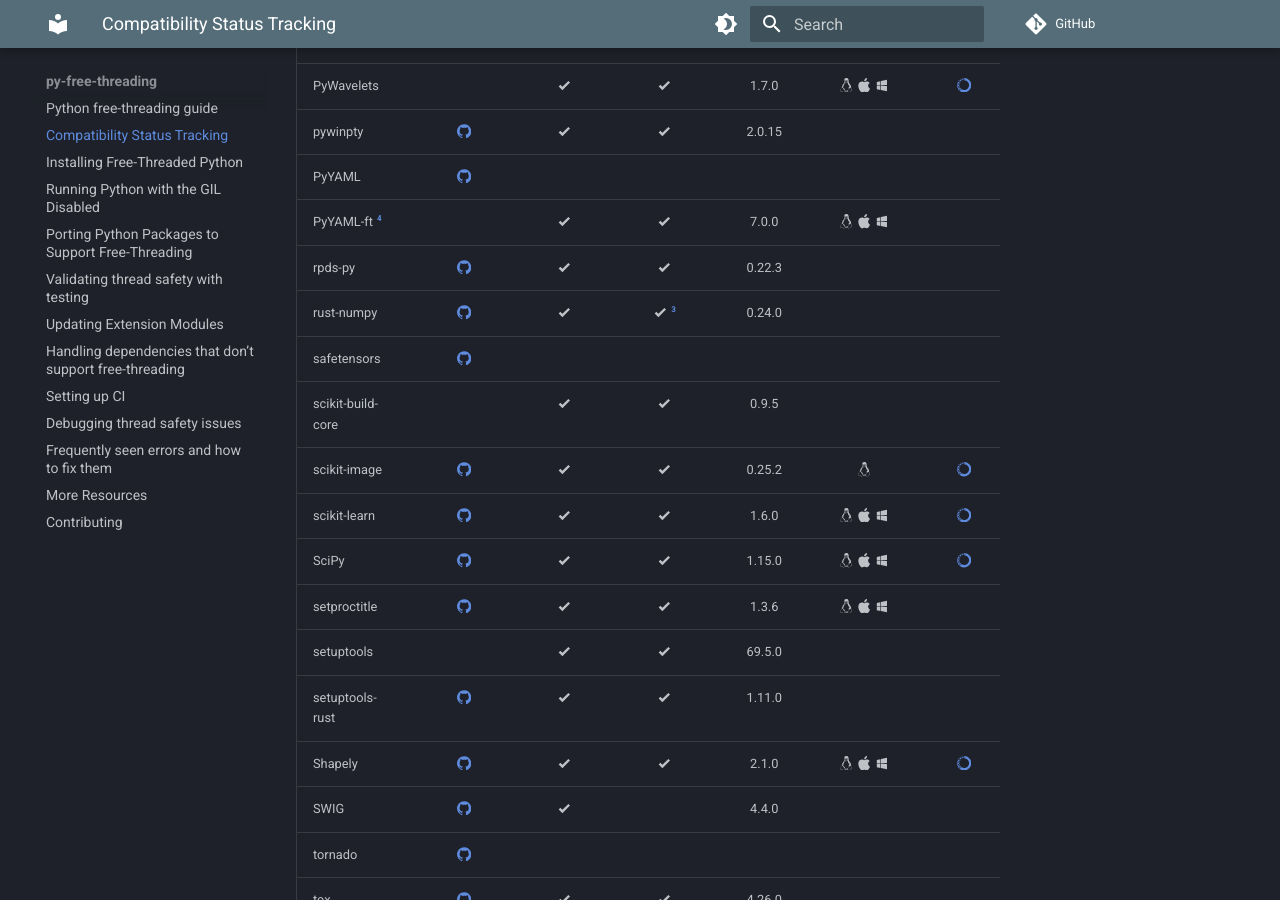
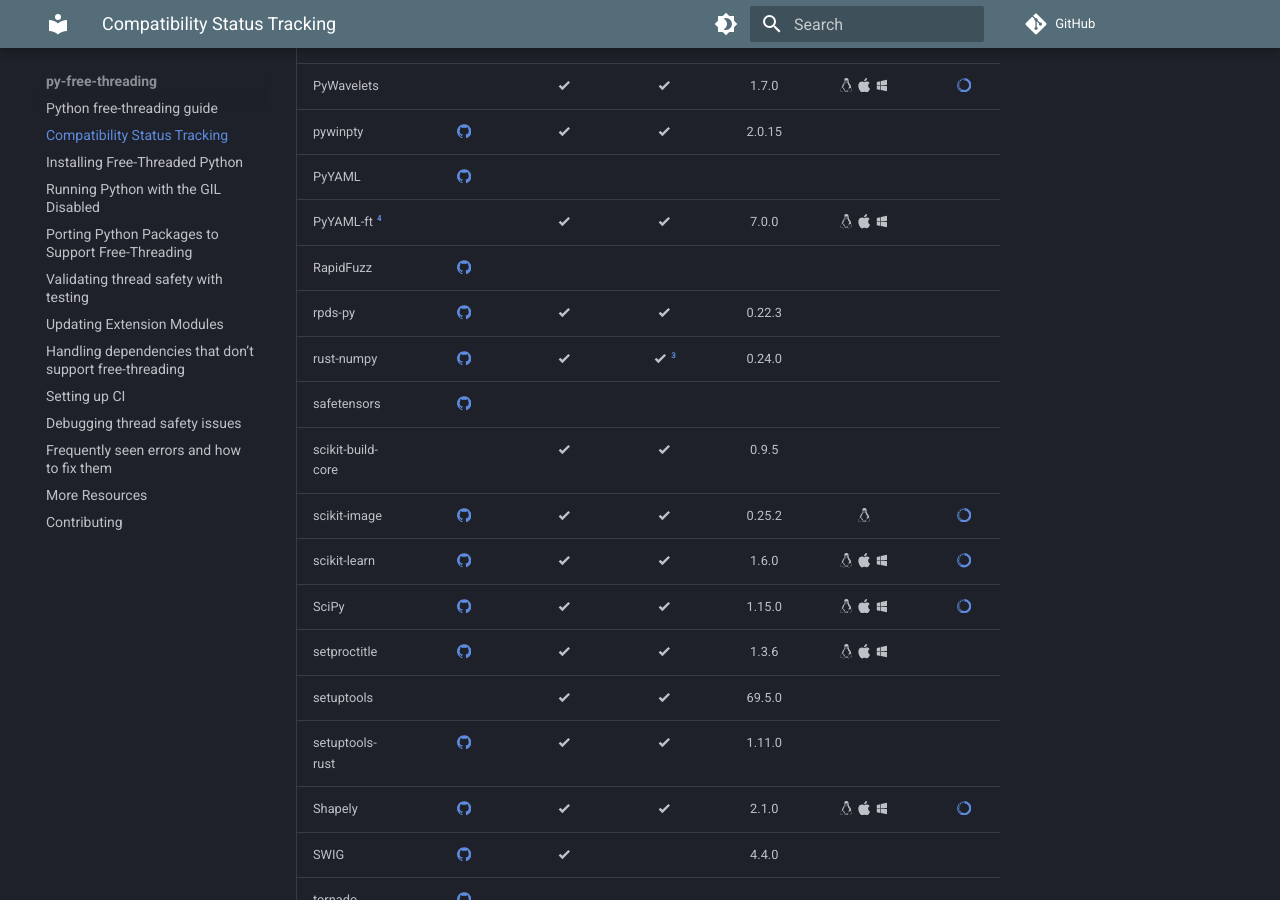
Before and after one commit to Quansight-Labs/free-threaded-compatibility, an MkDocs documentation site: the page built from docs/tracking.md, in a window 1280 px wide and 900 px high, scrolled down 3347 px. Built offline with MkDocs 1.6.1 and Material for MkDocs 9.7.7, drawn with Linux system fonts in a browser that asks for light colours; comment, search, counter and statistics services are not loaded.

Commit message:
fix: add RapidFuzz missing existing issue

```diff
--- a/docs/tracking.md
+++ b/docs/tracking.md
@@ -87,6 +87,7 @@
 | pywinpty             |       [:simple-github:](https://github.com/andfoy/pywinpty/issues/491)       | :material-check-bold: |   :material-check-bold:    |           2.0.15           |                                                            |                                                                                              |
 | PyYAML               |         [:simple-github:](https://github.com/yaml/pyyaml/issues/856)         |                       |                            |                            |                                                            |                                                                                              |
 | PyYAML-ft [^4]       |                                                                              | :material-check-bold: |   :material-check-bold:    |           7.0.0            | :simple-linux: :simple-apple: :material-microsoft-windows: |                                                                                              |
+| RapidFuzz            |         [:simple-github:](https://github.com/rapidfuzz/RapidFuzz/issues/399) |                       |                            |                            |                                                            |                                                                                              |
 | rpds-py              |        [:simple-github:](https://github.com/crate-py/rpds/issues/101)        | :material-check-bold: |   :material-check-bold:    |           0.22.3           |                                                            |                                                                                              |
 | rust-numpy           |       [:simple-github:](https://github.com/PyO3/rust-numpy/issues/476)       | :material-check-bold: | :material-check-bold: [^3] |           0.24.0           |                                                            |                                                                                              |
 | safetensors          |   [:simple-github:](https://github.com/huggingface/safetensors/issues/572)   |                       |                            |                            |                                                            |                                                                                              |
```
